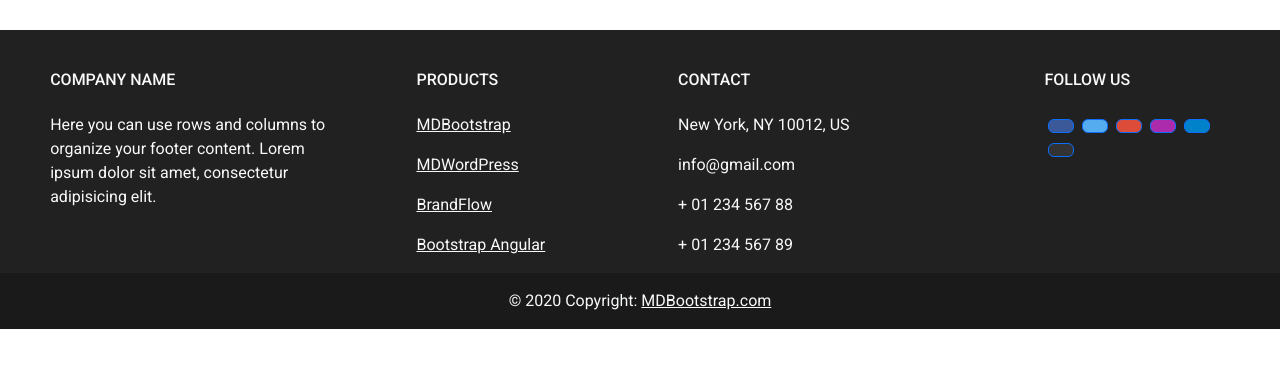
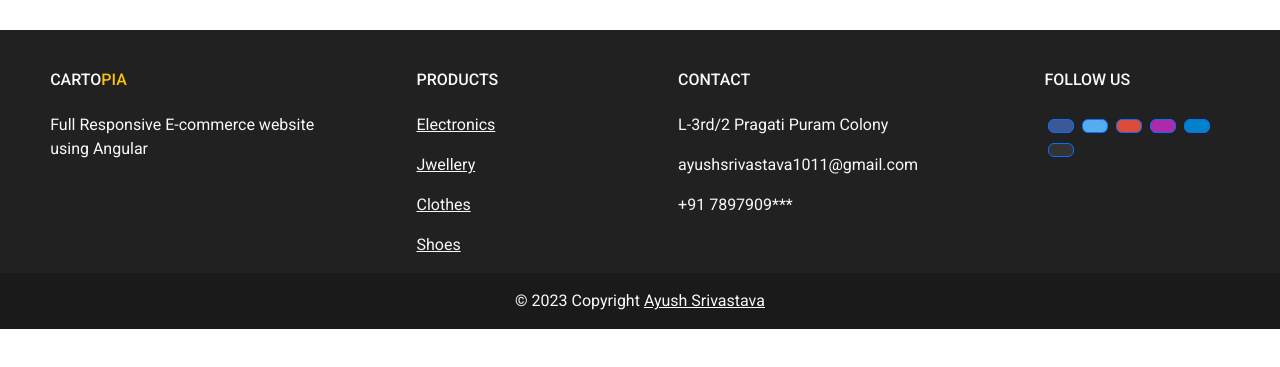
Before and after one commit to Ayush-Srivastava-Tricon/cartopia, an Angular app: page / in a window 1280 px wide. Shown: the part 269-636 px from the top of the page. Built offline with nearby package versions, Linux system fonts and the light colour scheme; no server answers.

Commit message:
footer changes

```diff
--- a/src/app/footer/footer.component.html
+++ b/src/app/footer/footer.component.html
@@ -13,12 +13,10 @@
             <!-- Grid column -->
             <div class="col-md-3 col-lg-3 col-xl-3 mx-auto mt-3">
               <h6 class="text-uppercase mb-4 font-weight-bold">
-                Company name
+                Carto<span class="text-warning">Pia</span>
               </h6>
               <p>
-                Here you can use rows and columns to organize your footer
-                content. Lorem ipsum dolor sit amet, consectetur adipisicing
-                elit.
+                Full Responsive E-commerce website using Angular
               </p>
             </div>
             <!-- Grid column -->
@@ -29,16 +27,16 @@
             <div class="col-md-2 col-lg-2 col-xl-2 mx-auto mt-3">
               <h6 class="text-uppercase mb-4 font-weight-bold">Products</h6>
               <p>
-                <a class="text-light">MDBootstrap</a>
+                <a class="text-light">Electronics</a>
               </p>
               <p>
-                <a class="text-light">MDWordPress</a>
+                <a class="text-light">Jwellery</a>
               </p>
               <p>
-                <a class="text-light">BrandFlow</a>
+                <a class="text-light">Clothes</a>
               </p>
               <p>
-                <a class="text-light">Bootstrap Angular</a>
+                <a class="text-light">Shoes</a>
               </p>
             </div>
             <!-- Grid column -->
@@ -51,10 +49,9 @@
             <!-- Grid column -->
             <div class="col-md-4 col-lg-3 col-xl-3 mx-auto mt-3">
               <h6 class="text-uppercase mb-4 font-weight-bold">Contact</h6>
-              <p><i class="fas fa-home mr-3"></i> New York, NY 10012, US</p>
-              <p><i class="fas fa-envelope mr-3"></i> info@gmail.com</p>
-              <p><i class="fas fa-phone mr-3"></i> + 01 234 567 88</p>
-              <p><i class="fas fa-print mr-3"></i> + 01 234 567 89</p>
+              <p><i class="fas fa-home mr-3"></i> L-3rd/2 Pragati Puram Colony</p>
+              <p><i class="fas fa-envelope mr-3"></i> ayushsrivastava1011@gmail.com</p>
+              <p><i class="fas fa-phone mr-3"></i> +91 7897909***</p>
             </div>
             <!-- Grid column -->
 
@@ -127,9 +124,9 @@
            class="text-center p-3"
            style="background-color: rgba(0, 0, 0, 0.2)"
            >
-        © 2020 Copyright:
-        <a class="text-light" href="https://mdbootstrap.com/"
-           >MDBootstrap.com</a
+        © 2023 Copyright
+        <a class="text-light" href="https://github.com/Ayush-Srivastava-Tricon"
+           >Ayush Srivastava</a
           >
       </div>
       <!-- Copyright -->
```
